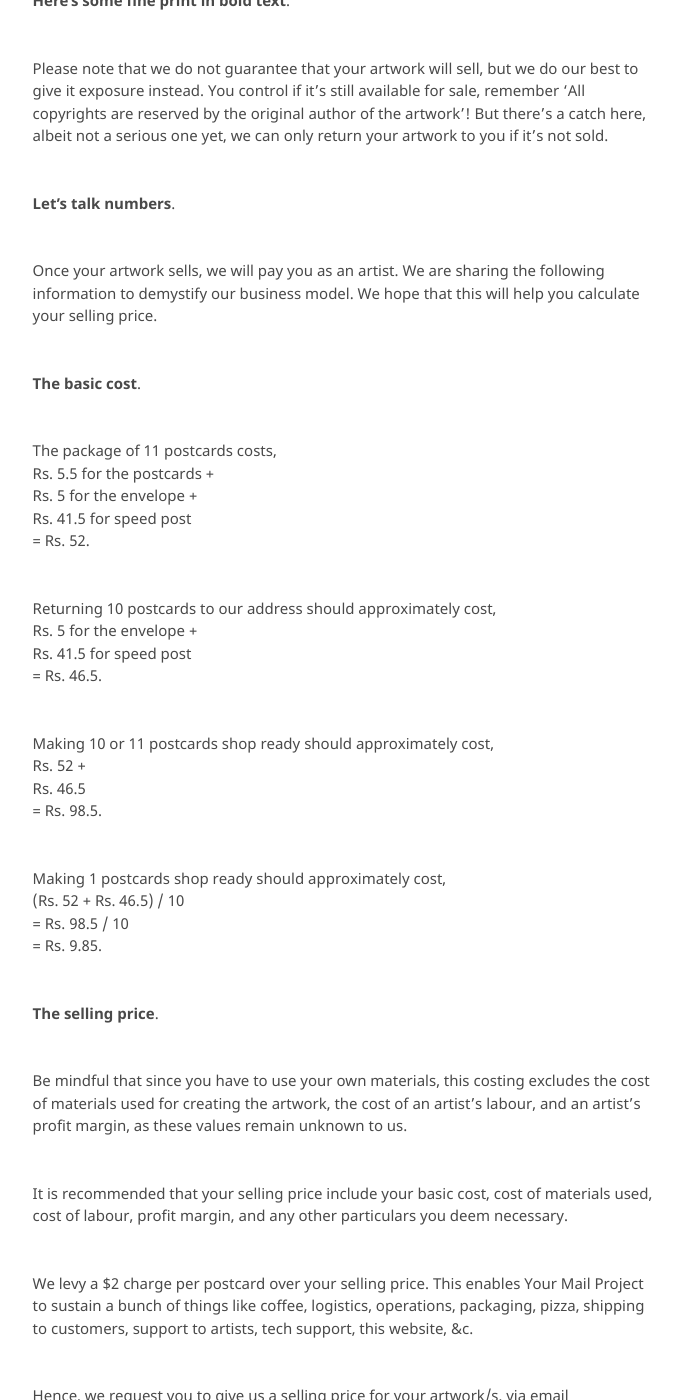
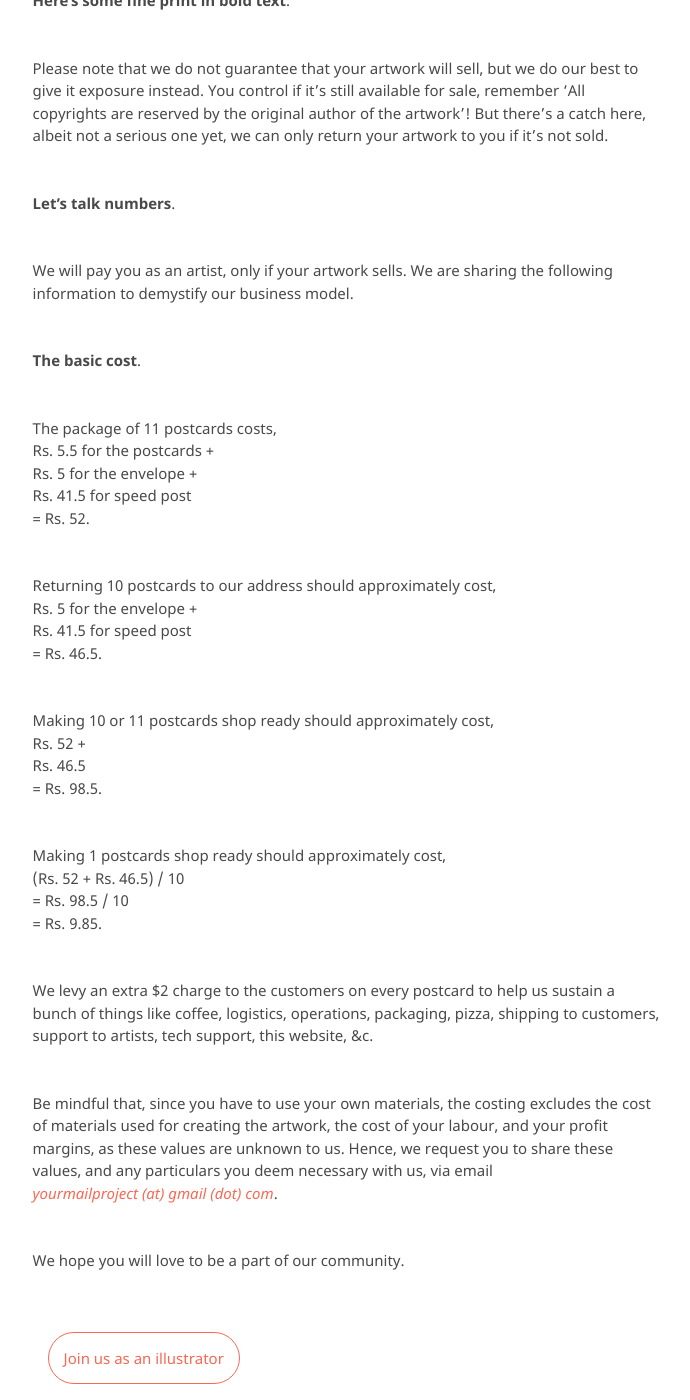
Before and after one commit to kvshvlin/yourmailproject, a Jekyll site: the page built from join.md, in a window 1280 px wide and 1400 px high, scrolled down 1451 px. Shown: the whole window, without its empty margins (395-1085 px from the left). Built offline with Jekyll 4.4.1, drawn with Linux system fonts in a browser that asks for light colours; our own code applies the rules of GitHub Pages for plain Markdown files.

Commit message:
Update join.md

```diff
--- a/join.md
+++ b/join.md
@@ -39,7 +39,7 @@ Please note that we do not guarantee that your artwork will sell, but we do our
 
 **Let's talk numbers**.
 
-Once your artwork sells, we will pay you as an artist. We are sharing the following information to demystify our business model. We hope that this will help you calculate your selling price.
+We will pay you as an artist, only if your artwork sells. We are sharing the following information to demystify our business model.
 
 **The basic cost**.
 
@@ -64,15 +64,9 @@ Making 1 postcards shop ready should approximately cost,
 = Rs. 98.5 / 10
 = Rs. 9.85.
 
-**The selling price**.
+We levy an extra $2 charge to the customers on every postcard to help us sustain a bunch of things like coffee, logistics, operations, packaging, pizza, shipping to customers, support to artists, tech support, this website, &c.
 
-Be mindful that since you have to use your own materials, this costing excludes the cost of materials used for creating the artwork, the cost of an artist's labour, and an artist's profit margin, as these values remain unknown to us.
-
-It is recommended that your selling price include your basic cost, cost of materials used, cost of labour, profit margin, and any other particulars you deem necessary.
-
-We levy a $2 charge per postcard over your selling price. This enables Your Mail Project to sustain a bunch of things like coffee, logistics, operations, packaging, pizza, shipping to customers, support to artists, tech support, this website, &c.
-
-Hence, we request you to give us a selling price for your artwork/s, via email
+Be mindful that, since you have to use your own materials, the costing excludes the cost of materials used for creating the artwork, the cost of your labour, and your profit margins, as these values are unknown to us. Hence, we request you to share these values, and any particulars you deem necessary with us, via email
 [_yourmailproject (at) gmail (dot) com_](mailto:yourmailproject@gmail.com).
 
 We hope you will love to be a part of our community.
```
